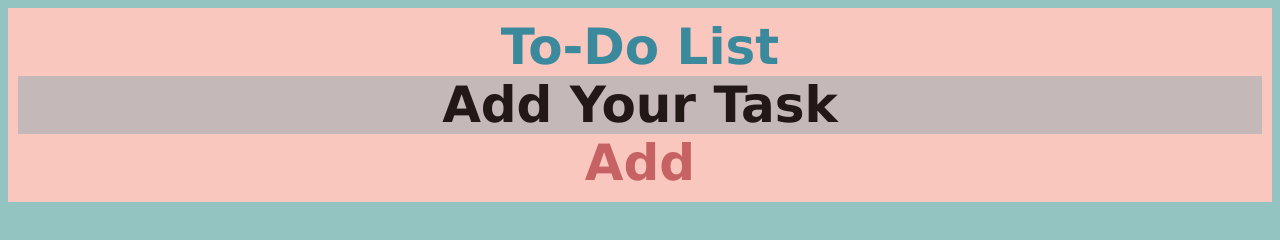
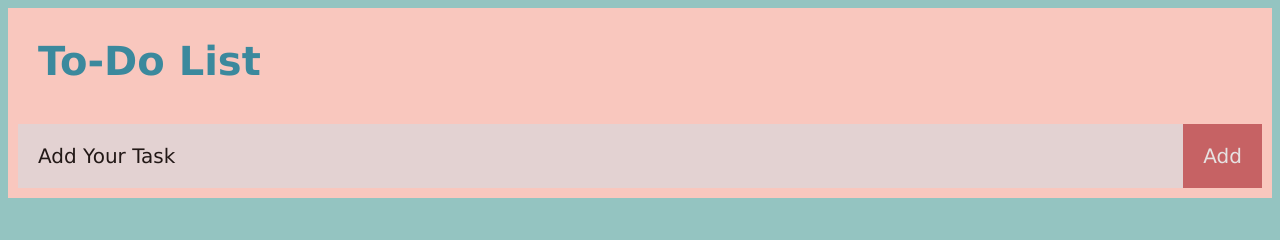
Before and after one commit to aimei60/todo_list, a plain HTML site: page index.html in a window 1280 px wide. Drawn offline with Linux system fonts and the light colour scheme.

Commit message:
Finalised the look of the to do list. Separated the title from the adding task section and add button for more flexibility on the styling.

```diff
--- a/index.html
+++ b/index.html
@@ -8,10 +8,10 @@
   <body>
     <div class="todolist">
         <div class="title">To-Do List</div>
-        <div class="task">Add Your Task</div>
-        <div class="add">Add</div>
-
-
+    </div>
+    <div class="task_section">
+      <div class="task">Add Your Task</div>
+      <div class="add">Add</div>
     </div>
 
 
--- a/style.css
+++ b/style.css
@@ -3,25 +3,44 @@ body {
 }
 
 .todolist {
+    display: flex;
+    flex-direction: row;
+    justify-content: left;
+    align-items: center;
     background-color: #F9C7BE;
-    float: centre;
-    display: block;
-    text-align: center;
-    font-size: 50px;
-    font-family: Verdana, Geneva, Tahoma, sans-serif;
-    padding: 10px 10px;
+    font-family: Verdana;
+    padding: 20px;
     font-weight: bold;
 }
 
 .title {
     color: #3b899d;
+    padding: 10px;
+    font-size: 40px;
+}
+
+.task_section {
+    display: flex;
+    flex-direction: row;
+    justify-content: center;
+    align-items: center;
+    background-color: #F9C7BE;
+    font-family: Verdana;
+    padding: 10px 10px;
 }
 
 .task {
-    background-color: rgb(196, 184, 184);
-    color: #221816;;
+    background-color: rgb(227, 210, 210);
+    color: #221816;
+    font-size: 20px;
+    padding: 20px;
+    flex-grow: 7;
 }
 
 .add {
-    color: #c66264;
+    background-color: #c66264;
+    color: #e6e2e2;
+    font-size: 20px;
+    padding: 20px;
+
 }
```
